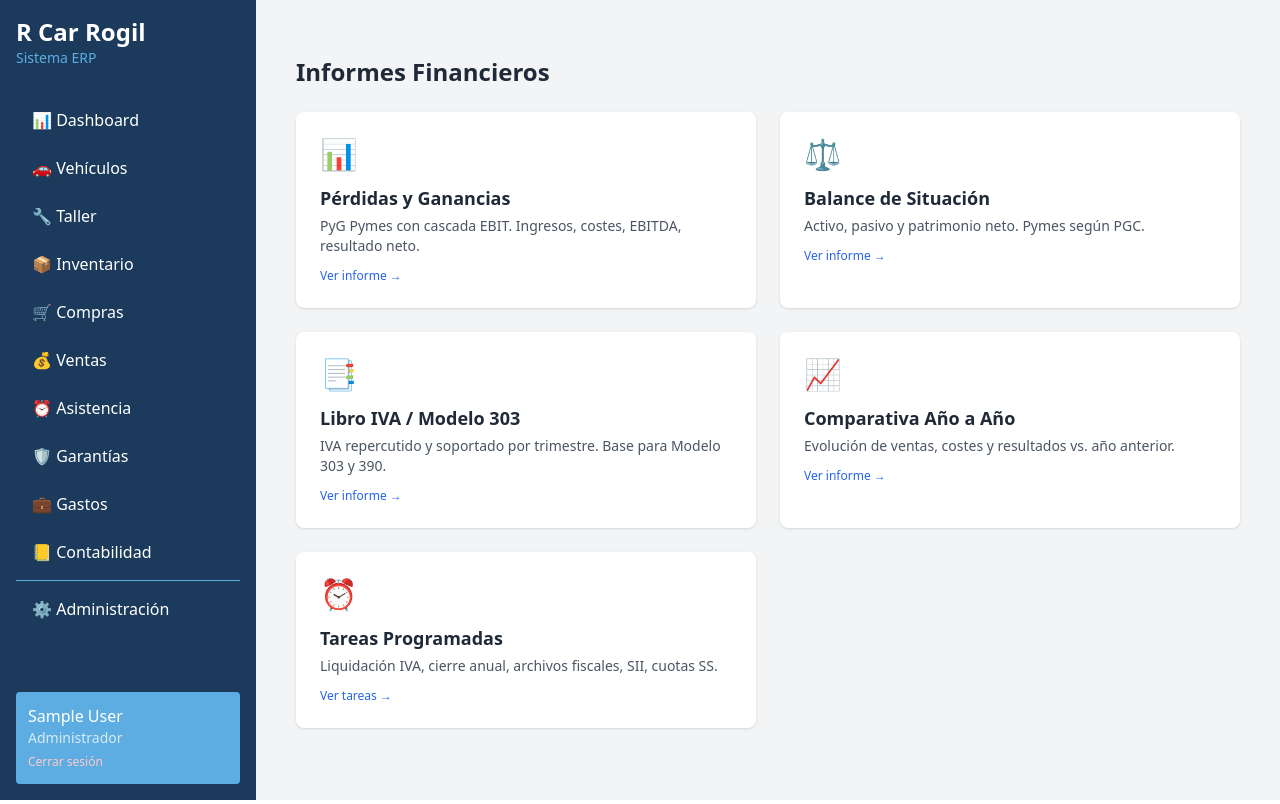
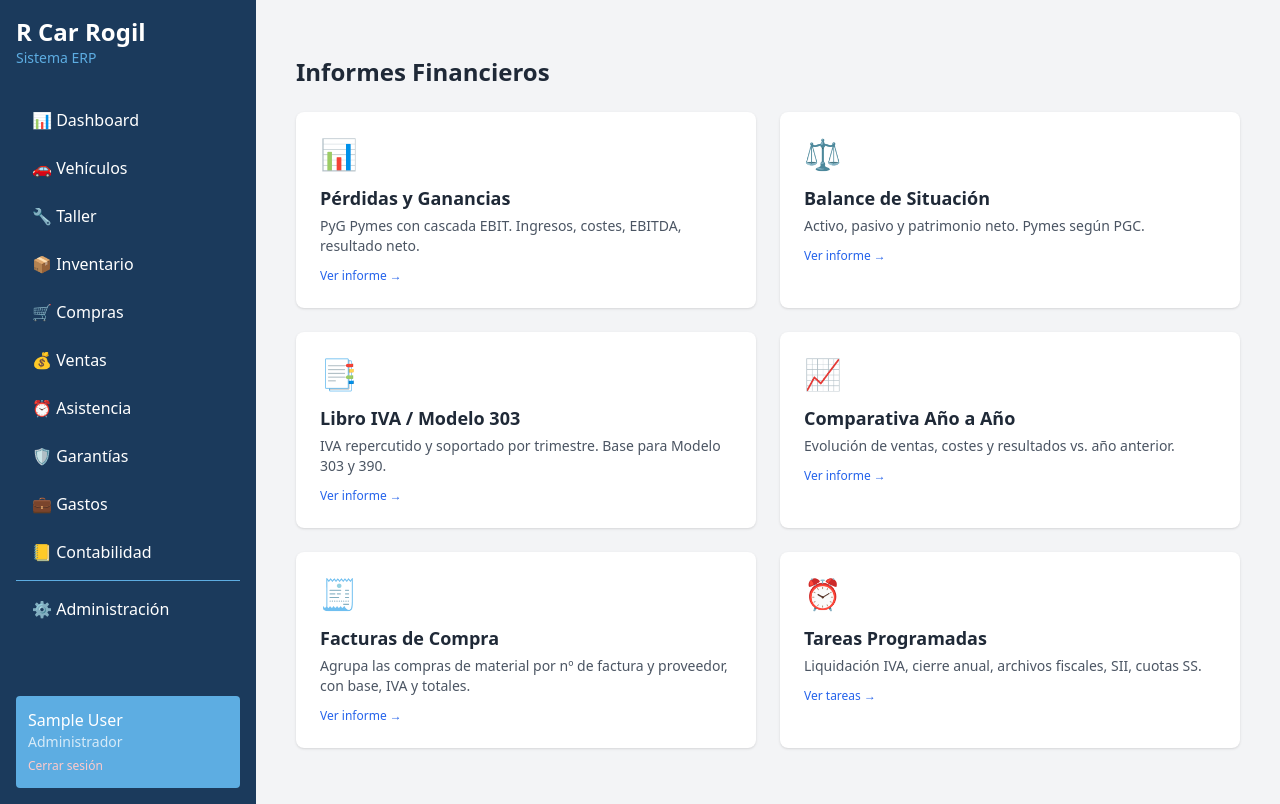
Before and after one commit to vipar4000/vcte5000, a Django app: page /erp/contabilidad/informes/ in a window 1280 px wide. Run offline with Django 4.2, Linux system fonts and the light colour scheme; the visitor is signed in with stand-in values (Sample User, id 1); parts of the project's set-up code (start-up, migrations or seed data) failed here and were passed over; some libraries are stand-ins or nearby versions.

Commit message:
feat(accounting): reporte Facturas de Compra agrupadas por numero_factura
Anade facturas_compra_view que agrupa CompraMaterial por numero_factura
(con facturas sin numero como entrada propia), con filtros por fecha y
proveedor, totales globales y por factura, y enlaces a PDF y asiento.
Ruta informes/facturas-compras/ y tarjeta en el indice de informes.
Excluye B3 (asiento consolidado): la contabilidad ya cuadra desde
MovimientoContable.

```diff
--- a/backend/apps/accounting/report_views.py
+++ b/backend/apps/accounting/report_views.py
@@ -92,3 +92,62 @@ def informes_list(request):
         'anio': anio,
     }
     return render(request, 'accounting/reports/list.html', context)
+
+
+@login_required
+def facturas_compra_view(request):
+    """Reporte de Facturas de Compra: agrupa CompraMaterial por numero_factura."""
+    from decimal import Decimal
+    from django.db.models import Sum
+    from apps.workshop.models import CompraMaterial
+
+    fecha_desde = request.GET.get('fecha_desde', '').strip()
+    fecha_hasta = request.GET.get('fecha_hasta', '').strip()
+    proveedor = request.GET.get('proveedor', '').strip()
+
+    compras = CompraMaterial.objects.all()
+    if fecha_desde:
+        compras = compras.filter(fecha_compra__gte=fecha_desde)
+    if fecha_hasta:
+        compras = compras.filter(fecha_compra__lte=fecha_hasta)
+    if proveedor:
+        compras = compras.filter(proveedor__icontains=proveedor)
+
+    compras = compras.select_related('material', 'asiento_contable').order_by(
+        'fecha_compra', 'proveedor', 'numero_factura'
+    )
+
+    grupos = {}
+    for c in compras:
+        # Las lineas sin numero de factura se agrupan de forma unica por compra
+        key = c.numero_factura or f'__sin__{c.pk}'
+        grupos.setdefault(key, []).append(c)
+
+    facturas = []
+    for lineas in grupos.values():
+        base = sum((l.base_imponible for l in lineas), Decimal('0'))
+        iva = sum((l.cuota_iva for l in lineas), Decimal('0'))
+        primera = lineas[0]
+        facturas.append({
+            'numero': primera.numero_factura or '(sin nº de factura)',
+            'proveedor': primera.proveedor,
+            'cif_nif': primera.cif_nif,
+            'fecha': primera.fecha_compra,
+            'lineas': lineas,
+            'base': base,
+            'iva': iva,
+            'total': base + iva,
+            'pdf': primera.documento_pdf,
+        })
+
+    context = {
+        'facturas': facturas,
+        'fecha_desde': fecha_desde,
+        'fecha_hasta': fecha_hasta,
+        'proveedor': proveedor,
+        'total_base': sum(f['base'] for f in facturas),
+        'total_iva': sum(f['iva'] for f in facturas),
+        'total_total': sum(f['total'] for f in facturas),
+        'n_facturas': len(facturas),
+    }
+    return render(request, 'accounting/reports/facturas_compras.html', context)
--- a/backend/apps/accounting/urls.py
+++ b/backend/apps/accounting/urls.py
@@ -25,6 +25,7 @@ urlpatterns = [
     path('informes/balance/', report_views.balance_view, name='balance'),
     path('informes/iva/', report_views.iva_view, name='iva'),
     path('informes/comparativa/', report_views.comparativa_view, name='comparativa'),
+    path('informes/facturas-compras/', report_views.facturas_compra_view, name='facturas_compras'),
 
     # Exportación fiscal
     path('exportar/390/', export_views.exportar_modelo_390, name='export_390'),
--- a/backend/templates/accounting/reports/list.html
+++ b/backend/templates/accounting/reports/list.html
@@ -51,6 +51,18 @@
             <p class="text-xs text-blue-600 mt-3">Ver informe →</p>
         </a>
 
+        <!-- Facturas de Compra -->
+        <a href="{% url 'accounting:facturas_compras' %}"
+           class="block bg-white rounded-lg shadow p-6 hover:shadow-lg transition">
+            <div class="text-3xl mb-3">🧾</div>
+            <h2 class="text-lg font-bold text-gray-800">Facturas de Compra</h2>
+            <p class="text-sm text-gray-600 mt-1">
+                Agrupa las compras de material por nº de factura y proveedor, con base, IVA y totales.
+            </p>
+            <p class="text-xs text-blue-600 mt-3">Ver informe →</p>
+        </a>
+
+
         <!-- Tareas programadas -->
         <a href="{% url 'accounting:tareas' %}"
            class="block bg-white rounded-lg shadow p-6 hover:shadow-lg transition">
```
Also changed, not shown: backend/templates/accounting/reports/facturas_compras.html (added, +127 -0 lines).
